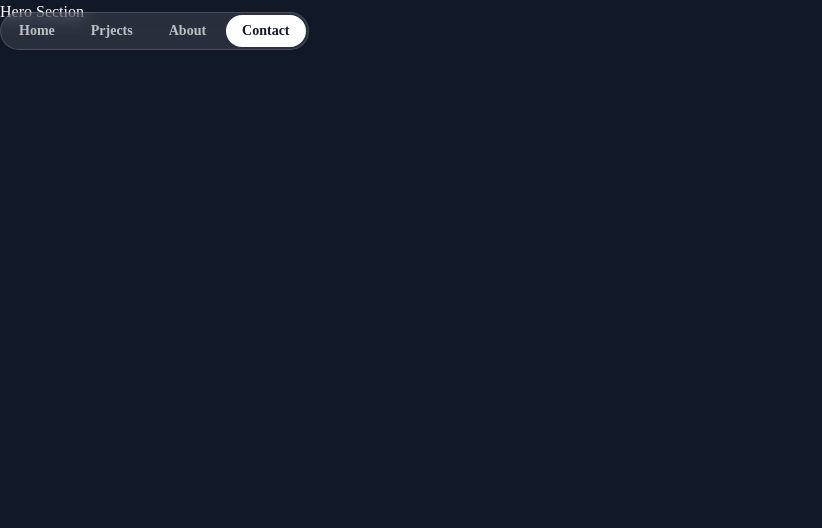
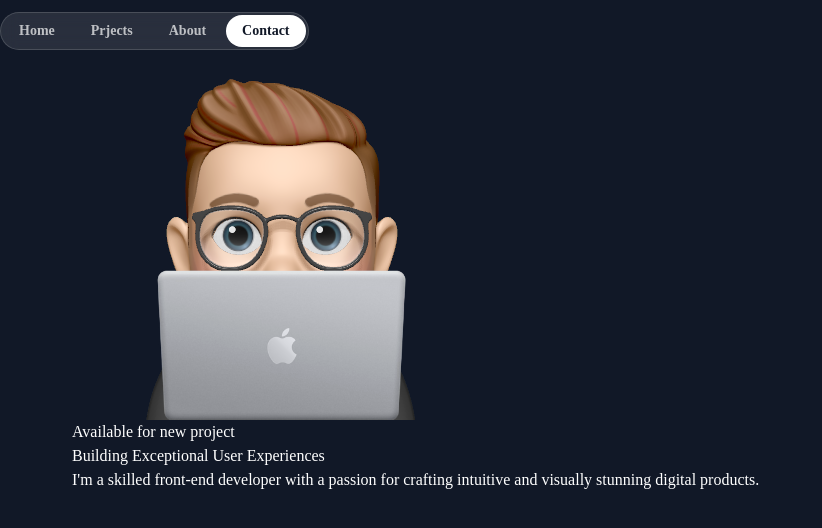
Before and after one commit to First-Step-company/portfolio, a Next.js app: page / in a window 1280 px wide. Shown: the top 528 px of the page, without its empty margins (0-822 px from the left). Built offline with nearby package versions, Linux system fonts and the light colour scheme; a web font is replaced by a local one.

Commit message:
Auto-update: Sat 11/30/2024 22:17:02.83

```diff
--- a/src/sections/Hero.tsx
+++ b/src/sections/Hero.tsx
@@ -1,3 +1,15 @@
+import memojiImage from "@/assets/images/memoji-computer.png";
+import Image from "next/image";
 export const HeroSection = () => {
-  return <div>Hero Section</div>;
+  return <div>
+    <div className="container">
+    <Image src={memojiImage} alt="Person"  />
+        <div>
+            <div></div>
+            <div>Available for new project</div>
+        </div>
+        <h1>Building Exceptional User Experiences</h1>
+        <p>I'm a skilled front-end developer with a passion for crafting intuitive and visually stunning digital products.</p>
+    </div>
+  </div>;
 };
```
